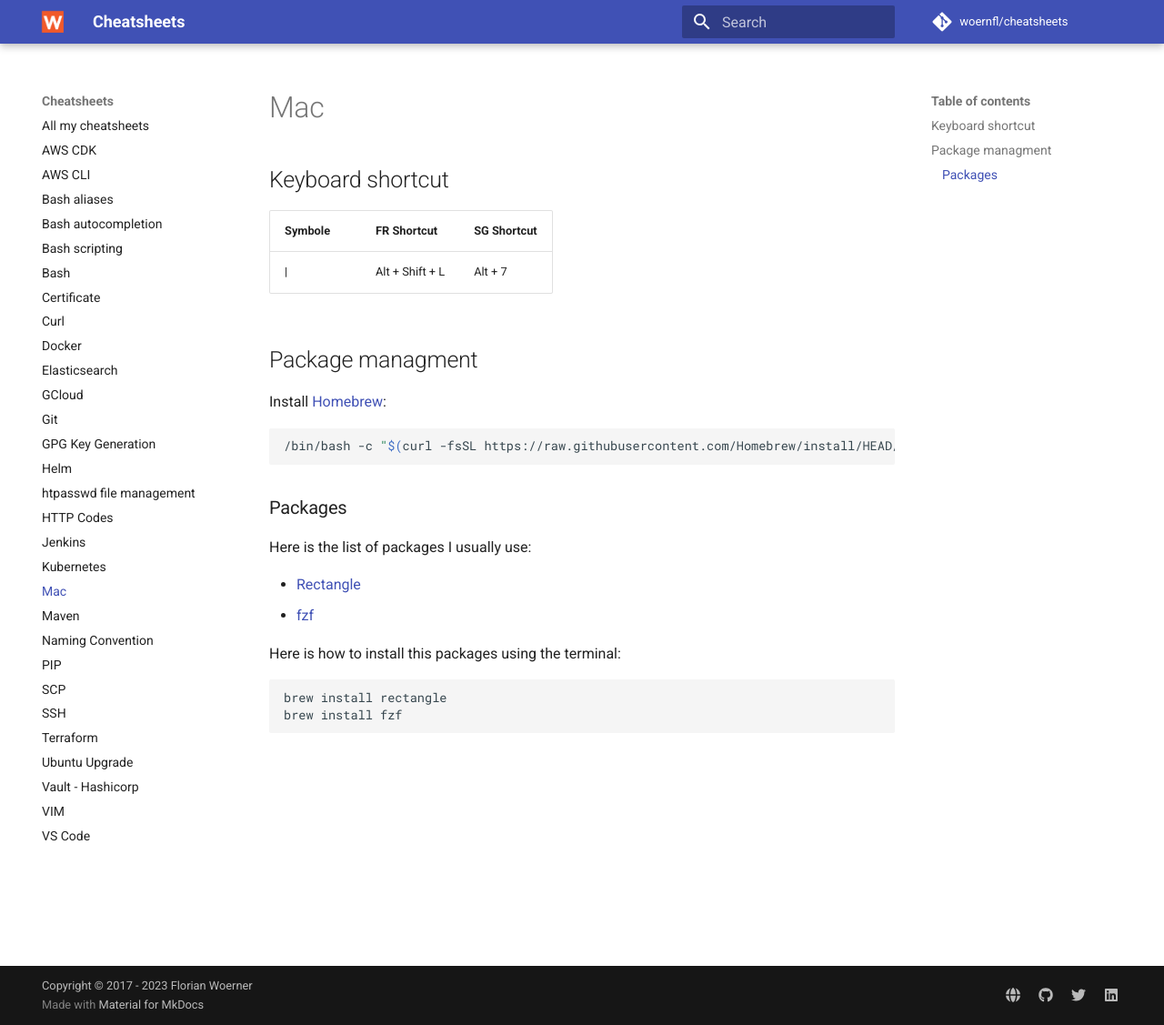
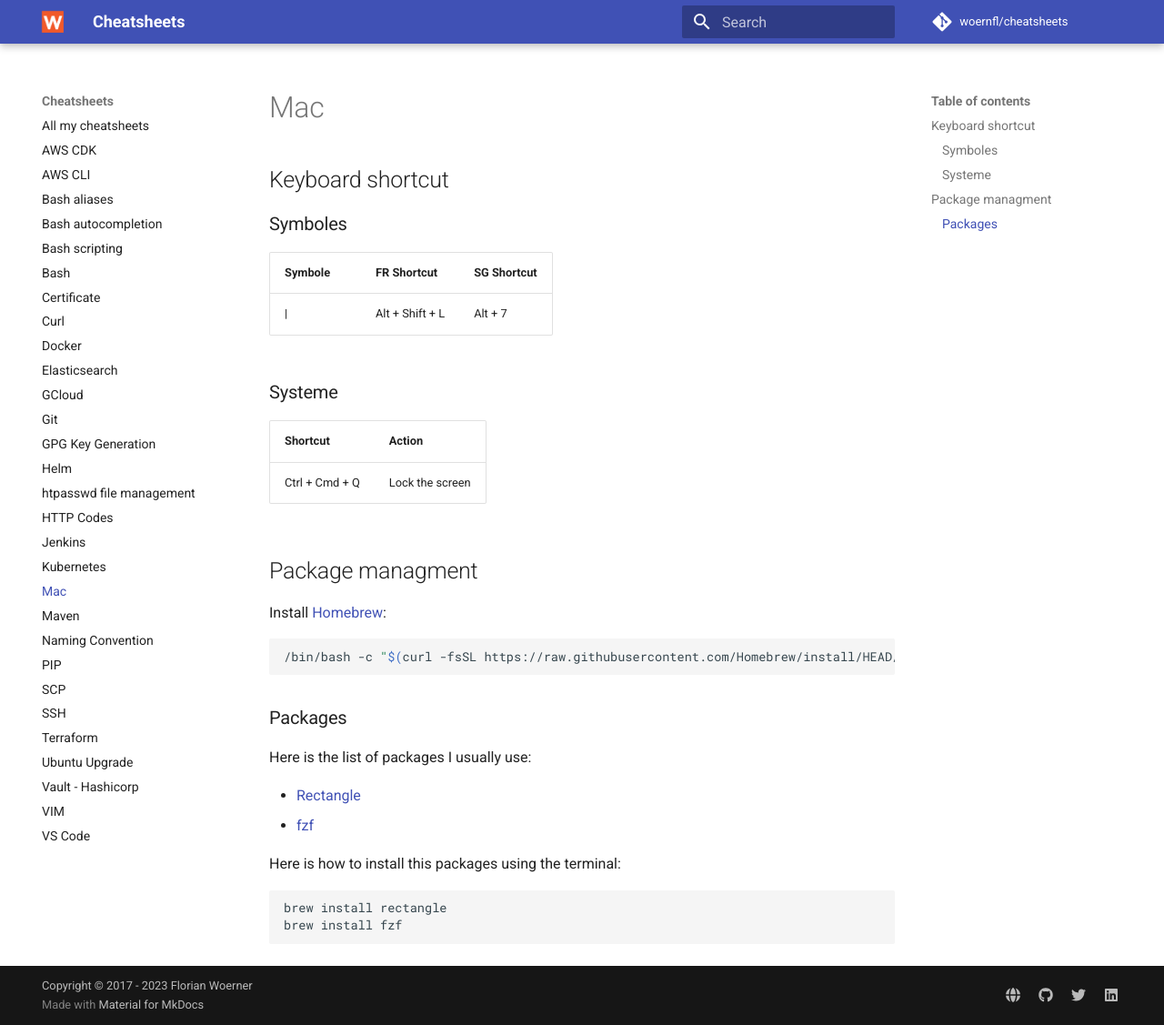
Before and after one commit to woernfl/cheatsheets, an MkDocs documentation site: the page built from docs/mac.md, in a window 1280 px wide and 1127 px high. Shown: the whole window at 91% size. Built offline with MkDocs 1.6.1 and Material for MkDocs 9.7.7, drawn with Linux system fonts in a browser that asks for light colours; comment, search, counter and statistics services are not loaded.

Commit message:
Update mac.md

```diff
--- a/docs/mac.md
+++ b/docs/mac.md
@@ -2,9 +2,17 @@
 
 ## Keyboard shortcut
 
+### Symboles
+
 Symbole | FR Shortcut     | SG Shortcut
 ------- | --------------- | -----------
- \|     | Alt + Shift + L | Alt + 7
+\|      | Alt + Shift + L | Alt + 7
+
+### Systeme
+
+Shortcut      | Action
+------------- | -------------
+Ctrl + Cmd + Q| Lock the screen
 
 ## Package managment
 
```
